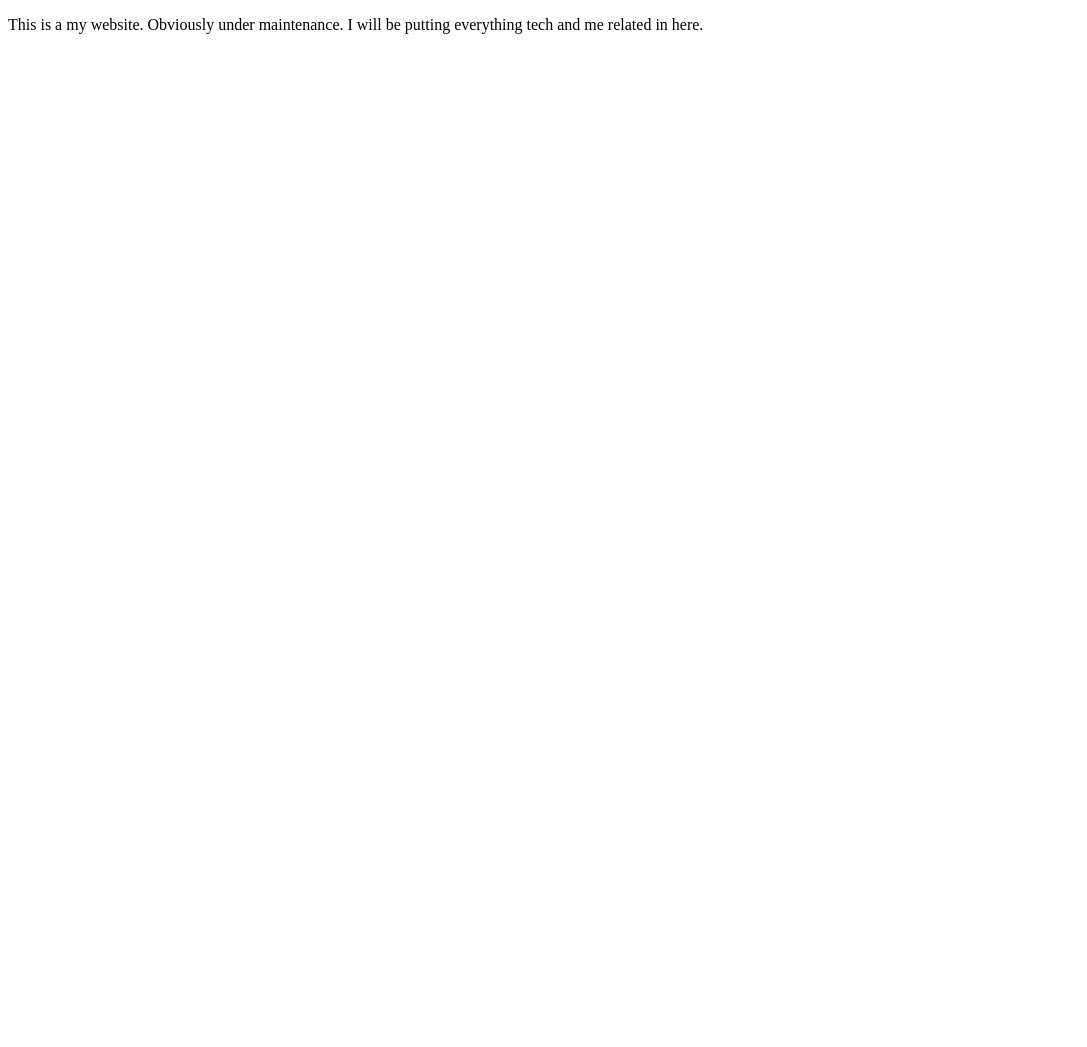
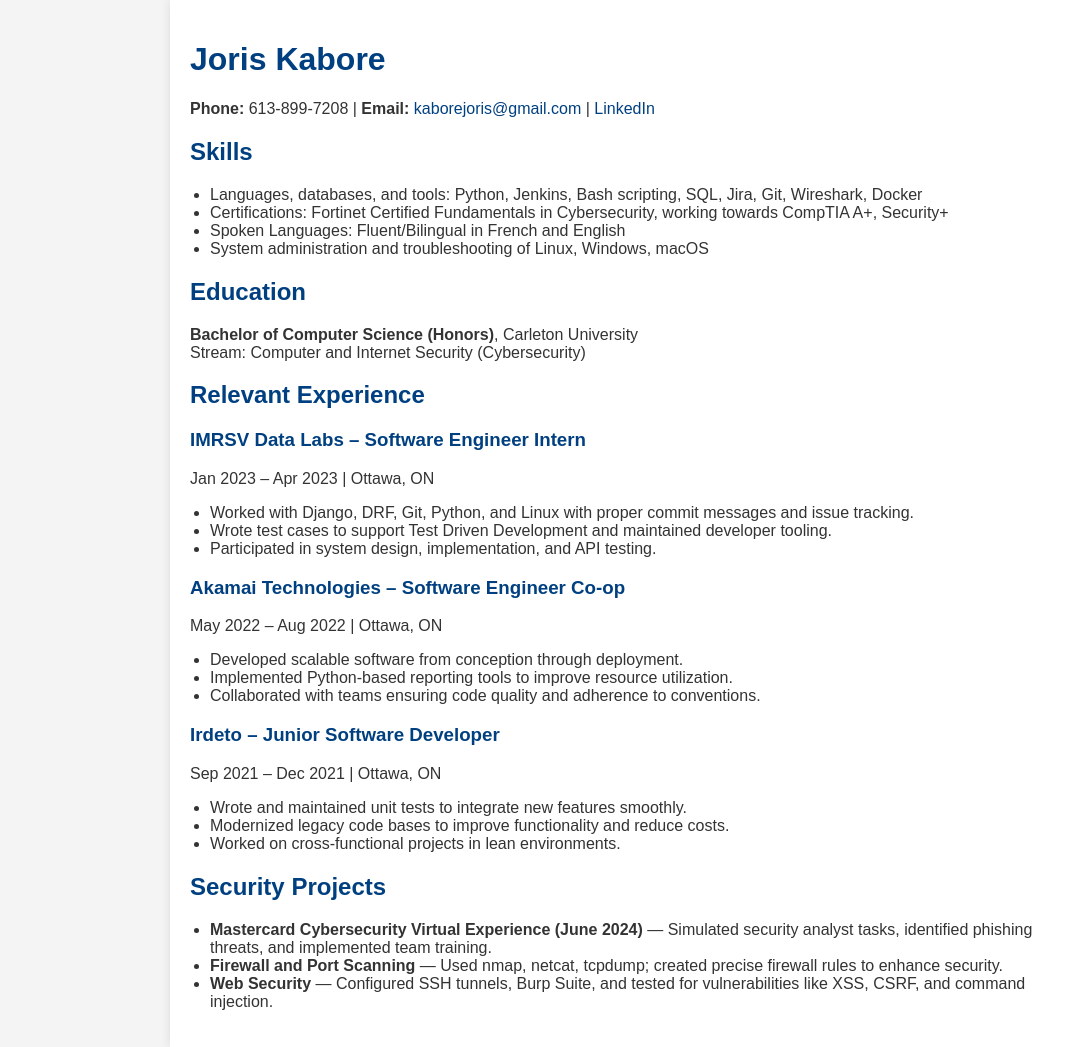
Before and after one commit to jorispkabore/webiiii, a plain HTML site: page index.html in a window 1280 px wide. Shown: the whole page, without its empty margins (0-1087 px from the left). Before the commit the page ends 800 px from the top, so only its background shows below. Drawn offline with Linux system fonts and the light colour scheme.

Commit message:
Update index.html
Added my skills and work history

```diff
--- a/index.html
+++ b/index.html
@@ -1,9 +1,85 @@
-<!doctype html>
-<html>
-  <head>
-    <title>This is the title of the webpage!</title>
-  </head>
-  <body>
-    <p>This is a my website. Obviously under maintenance. I will be putting everything tech and me related in here.</p>
-  </body>
+<!DOCTYPE html>
+<html lang="en">
+<head>
+  <meta charset="UTF-8">
+  <meta name="viewport" content="width=device-width, initial-scale=1.0">
+  <title>Joris P.A.D. Kabore </title>
+  <style>
+    body {
+      font-family: Arial, sans-serif;
+      margin: 0;
+      padding: 0;
+      background-color: #f4f4f4;
+      color: #333;
+    }
+    .container {
+      max-width: 900px;
+      margin: auto;
+      background: #fff;
+      padding: 20px;
+      box-shadow: 0 0 10px rgba(0,0,0,0.1);
+    }
+    h1, h2, h3 {
+      color: #004080;
+    }
+    ul {
+      padding-left: 20px;
+    }
+    a {
+      color: #004080;
+      text-decoration: none;
+    }
+  </style>
+</head>
+<body>
+  <div class="container">
+    <h1>Joris Kabore</h1>
+    <p><strong>Phone:</strong> 613-899-7208 | <strong>Email:</strong> <a href="mailto:kaborejoris@gmail.com">kaborejoris@gmail.com</a> | <a href="https://linkedin.com/in/joris-kabore">LinkedIn</a></p>
+
+    <h2>Skills</h2>
+    <ul>
+      <li>Languages, databases, and tools: Python, Jenkins, Bash scripting, SQL, Jira, Git, Wireshark, Docker</li>
+      <li>Certifications: Fortinet Certified Fundamentals in Cybersecurity, working towards CompTIA A+, Security+</li>
+      <li>Spoken Languages: Fluent/Bilingual in French and English</li>
+      <li>System administration and troubleshooting of Linux, Windows, macOS</li>
+    </ul>
+
+    <h2>Education</h2>
+    <p><strong>Bachelor of Computer Science (Honors)</strong>, Carleton University<br>
+    Stream: Computer and Internet Security (Cybersecurity)</p>
+
+    <h2>Relevant Experience</h2>
+    <h3>IMRSV Data Labs – Software Engineer Intern</h3>
+    <p>Jan 2023 – Apr 2023 | Ottawa, ON</p>
+    <ul>
+      <li>Worked with Django, DRF, Git, Python, and Linux with proper commit messages and issue tracking.</li>
+      <li>Wrote test cases to support Test Driven Development and maintained developer tooling.</li>
+      <li>Participated in system design, implementation, and API testing.</li>
+    </ul>
+
+    <h3>Akamai Technologies – Software Engineer Co-op</h3>
+    <p>May 2022 – Aug 2022 | Ottawa, ON</p>
+    <ul>
+      <li>Developed scalable software from conception through deployment.</li>
+      <li>Implemented Python-based reporting tools to improve resource utilization.</li>
+      <li>Collaborated with teams ensuring code quality and adherence to conventions.</li>
+    </ul>
+
+    <h3>Irdeto – Junior Software Developer</h3>
+    <p>Sep 2021 – Dec 2021 | Ottawa, ON</p>
+    <ul>
+      <li>Wrote and maintained unit tests to integrate new features smoothly.</li>
+      <li>Modernized legacy code bases to improve functionality and reduce costs.</li>
+      <li>Worked on cross-functional projects in lean environments.</li>
+    </ul>
+
+    <h2>Security Projects</h2>
+    <ul>
+      <li><strong>Mastercard Cybersecurity Virtual Experience (June 2024)</strong> — Simulated security analyst tasks, identified phishing threats, and implemented team training.</li>
+      <li><strong>Firewall and Port Scanning</strong> — Used nmap, netcat, tcpdump; created precise firewall rules to enhance security.</li>
+      <li><strong>Web Security</strong> — Configured SSH tunnels, Burp Suite, and tested for vulnerabilities like XSS, CSRF, and command injection.</li>
+    </ul>
+
+  </div>
+</body>
 </html>
```
